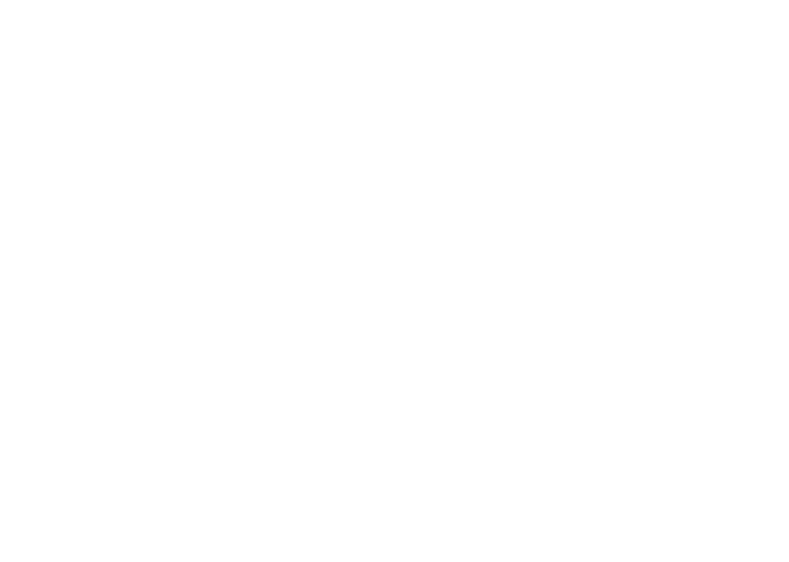
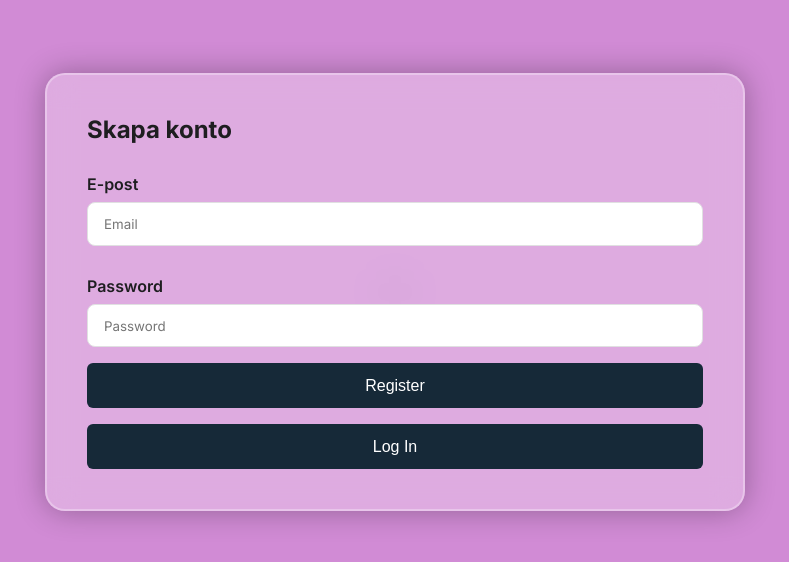
Before and after one commit to VentixeLabsMVP/frontend, a React (Vite) app: page /auth/signup in a window 1280 px wide. Before the commit this address had no page. Shown: the part 108-670 px from the top of the page, without its empty margins (245-1034 px from the left). Built offline with nearby package versions, Linux system fonts and the light colour scheme.

Commit message:
added more space around modal

```diff
--- a/src/App.css
+++ b/src/App.css
@@ -771,17 +771,6 @@ transition: transform 0.5s ease-in-out, opacity 0.5s ease-in-out, box-shadow 0.5
   outline: none;
 }
 
-
-.event-details-card{
-  background-color: var(--grey-60);
-  border-radius: 14px;
-  height: 800px;
-  padding: 1rem;
-  width: 800px
-}
-
-
-
 /* edit modal */
 .edit-event-modal {
   position: fixed;
@@ -869,10 +858,184 @@ transition: transform 0.5s ease-in-out, opacity 0.5s ease-in-out, box-shadow 0.5
 }
 
 
+
+/* event page */
 .event-details-card{
-  background-color: var(--grey-60);
-  border-radius: 14px;
-  height: 800px;
+  background-color: var(--grey-10);
+  border-radius: 16px;
   padding: 1rem;
-  width: 800px
 }
+
+.event-details-header{
+  display:flex;
+  justify-content: flex-end;
+  gap: 0.3rem;
+}
+
+.image-area {
+  background-color: var(--cool-grey-40);
+  border-radius: 1rem 1rem 0rem 0rem;
+  margin-top: 1rem;
+  width: 100%;
+  height: 100px;
+}
+
+.event-details {
+  background-color: var(--grey-10);
+  padding: 1rem;
+  display: grid;
+  row-gap: 1rem;
+}
+
+.section-divider::before {
+  content: "";
+  display: block;
+  height: 1px;
+  width: 100%;
+  background-color: var(--grey-30);
+}
+.event-location {
+  display: flex;
+  align-items: center;
+  gap: 0.8rem;
+}
+
+
+.event-date {
+  display: flex;
+  align-items: center;
+  gap: 0.8rem;
+}
+
+.event-ticket-info {
+  display: flex;
+  justify-content: flex-end;
+}
+.event-ticket-info span {
+  font-family: var(--font);
+  font-size: 1.5rem;
+  font-weight: 600;
+  color: var(--primary-100);
+}
+.about-event {
+  display: grid;
+  gap:1rem;
+  span {
+    font-weight: 600;
+    color: var(--secondary-100);
+  }
+  p {
+    color: var(--grey-90);
+  }
+}
+
+.event-delete-btn{
+    display: flex;
+    justify-content: center;
+    align-items: center;
+    border-radius: 12px;
+    border: transparent;
+    gap: 1rem;
+    background-color: var(--cool-grey-20);
+    color: var(--secondary-100);
+    font-size: 1rem;
+    font-family: var(--font);
+    border-color: var(--cool-grey-20);
+    padding: 0.8rem 2rem;
+    margin-bottom: 1rem;
+    &:hover, &:focus{
+    background-color: var(--primary-90);
+    box-shadow: 0 2px 8px rgba(0, 0, 0, 0.2);
+    cursor: pointer;
+  }
+}
+.event-update-btn{
+    display: flex;
+    justify-content: center;
+    align-items: center;
+    border-radius: 12px;
+    border: transparent;
+    gap: 1rem;
+    background-color: var(--cool-grey-20);
+    color: var(--secondary-100);
+    font-size: 1rem;
+    font-family: var(--font);
+    border-color: var(--cool-grey-20);
+    padding: 0.8rem 2rem;
+    margin-bottom: 1rem;
+
+    &:hover, &:focus{
+    background-color: var(--primary-90);
+    box-shadow: 0 2px 8px rgba(0, 0, 0, 0.2);
+    cursor: pointer;
+  }
+}
+
+.signup-wrapper {
+  position: fixed;
+  top: 50%;
+  left: 50%;
+  transform: translate(-50%, -50%);
+  width: 100dvw;
+  height: 100dvh;
+  background: var(--primary-90-opacity);
+  display: flex;
+  justify-content: center;
+  align-items: center;
+  z-index: 10000;
+}
+
+.signup-form {
+  display: grid;
+  grid-template-columns: 1fr;
+  gap:1rem;
+  width: 90%;
+  max-width: 700px;
+  background: rgba(255, 255, 255, 0.28);
+  border: 2px solid rgba(255, 255, 255, 0.3);
+  border-radius: 20px;
+  backdrop-filter: blur(15px);
+  box-shadow: 0 0 30px rgba(0, 0, 0, 0.3);
+  padding: 40px;
+  position: relative;
+  z-index: 999;
+  transition: box-shadow 0.3s ease-in-out;
+}
+.signup-form:hover,
+.signup-form:focus-within {
+  box-shadow: 0 0 10px var(--primary-50);
+}
+
+.form-group input {
+  padding: 0.8rem 1rem;
+  border: 1px solid var(--input-border-color);
+  border-radius: 8px;
+  background-color: var(--input-background-color);
+  color: var(--input-text-color);
+  font-family: var(--font);
+  transition: border-color 0.3s ease;
+}
+
+.form-group input:focus{
+  border-color: var(--input-border-focus-color);
+  outline: none;
+}
+
+.signup-btn {
+ width: 100%;
+ height: 45px;
+ background: #162938;
+ border: none;
+ outline: none;
+ border-radius: 6px;
+ cursor: pointer;
+ font-size: 1em;
+ color: #fff;
+ font-weight: 500;
+ transition: box-shadow 0.2s ease, transform 0.2s ease;
+}
+.signup-btn:focus-within,
+.signup-btn:hover{
+  box-shadow: 0 0 10px var(--primary-50);
+  transform: scale(1.05);
+  }
--- a/src/App.jsx
+++ b/src/App.jsx
@@ -4,15 +4,28 @@ import CenterLayout from './assets/layouts/CenterLayout'
 import Portallayout from './assets/layouts/Portallayout'
 import Events from './assets/pages/Events'
 import EventDetails from './assets/pages/EventDetails'
+
+
+import SignupPage from './assets/pages/SignUp';
+// import LoginPage from './assets/pages/Login';
+// import VerifyPage from './assets/pages/Verify';
 function App() {
 
 
   return (
     <Routes>
+      {/*event page portal  */}
       <Route path="/" element={<Portallayout />}>
         <Route index element={<Events />} />
         <Route path="events" element={<Events />} />
         <Route path="/events/:id" element={<EventDetails />} />
+      </Route>
+
+      {/* authportal */}
+      <Route path="/auth" element={<CenterLayout />}>
+        {/* <Route path="login" element={<LoginPage />} /> */}
+        <Route path="signup" element={<SignupPage />} />
+        {/* <Route path="verify" element={<VerifyPage />} /> */}
       </Route>
     </Routes>
   )
--- /dev/null
+++ b/src/assets/components/SignUpForm.jsx
@@ -0,0 +1,66 @@
+import { useState } from 'react';
+
+const SignUpForm = () => {
+  // creates a statevariable containing empty email and password
+  const [form, setForm] = useState({ email: '', password: '' });
+
+  //updates the correct fields in form
+  const handleChange = (e) => {
+    // ... is a spread operator that copys key-value-pairs. so you can update specifik fields
+    setForm({ ...form, [e.target.name]: e.target.value });
+  };
+
+ const handleSubmit = async (e) => {
+  e.preventDefault();
+
+  try {
+    const res = await fetch('https://localhost:7093/api/account/signup', {
+      method: 'POST',
+      headers: { 'Content-Type': 'application/json' },
+      body: JSON.stringify(form)
+    });
+
+    if (res.ok) {
+      console.log('Registration was successfull');
+    } else {
+      console.error('Registration was NOT successfull');
+    }
+  } catch (error) {
+    console.error('Network Error:', error);
+  }
+};
+
+  return (
+    <form onSubmit={handleSubmit} className="signup-form">
+      <h2>Skapa konto</h2>
+      <div className="form-group">
+        <label htmlFor="email">E-post</label>
+        <input
+          type="email"
+          name="email"
+          id="email"
+          placeholder="Email"
+          value={form.email}
+          onChange={handleChange}
+        />
+      </div>
+      <div className="form-group">
+      <label htmlFor="password">Password</label>
+      <input
+        type="password"
+        name="password"
+        placeholder="Password"
+        value={form.password}
+        onChange={handleChange}
+        required
+      />
+      </div>
+
+      <button type="submit" className="signup-btn">Register</button>
+
+      <button type="submit" className="signup-btn">Log In</button>
+    </form>
+  );
+};
+
+export default SignUpForm;
--- a/src/assets/pages/EventDetails.jsx
+++ b/src/assets/pages/EventDetails.jsx
@@ -12,6 +12,13 @@ const EventDetails = () => {
   const [event, setEvent] = useState(null);
   const [deleted, setDeleted] = useState(false);
   const [isEditOpen, setIsEditOpen] = useState(false);
+
+  const formatDate = (date) =>
+  new Date(date).toLocaleDateString("en-US", {
+    year: "numeric",
+    month: "long",
+    day: "numeric"
+  });
 
   useEffect(() => {
     fetch(`https://localhost:7260/api/event/${id}`)
@@ -51,24 +58,44 @@ const EventDetails = () => {
         eventData={event}
         onEventUpdated={() => {
           setIsEditOpen(false);
-          navigate('/events'); // eller ladda om/visa meddelande
+          navigate('/events');
         }}
       />
       <div className="event-details-header">
-      <button className="delete-button" onClick={handleDelete}>
+      <button className="event-delete-btn" onClick={handleDelete}>
         <span>Delete</span>
       </button>
-      <button className="update-button" onClick={() => setIsEditOpen(true)}>
+      <button className="event-update-btn" onClick={() => setIsEditOpen(true)}>
         <span>Update</span>
       </button>
       </div>
+      <div className="section-divider"></div>
+      <div className="image-area"></div>
       <div className="event-details">
         <h2>{event.eventName}</h2>
-        <p>Plats: {event.address.city}</p>
-        <p>Gata: {event.address.streetName}</p>
-        <p>Datum: {event.startDate} - {event.endDate}</p>
-        <p>Beskrivning: {event.description}</p>
-        <p>Pris: ${event.price}</p>
+
+        <div className="event-date">
+          <i className="fa-light fa-calendar-plus"></i>
+          <p>Date: {formatDate(event.startDate)} – {formatDate(event.endDate)}</p>
+        </div>
+        <div className="event-location">
+          <i className="fa-light fa-location-dot"></i>
+          <p>Plats: {event.address.city}</p>
+          <p>Gata: {event.address.streetName}</p>
+        </div>
+        <div className="section-divider"></div>
+
+
+        <div className="event-ticket-info">
+          <span>${event.price}</span>
+        </div>
+        <div className="section-divider"></div>
+
+        <div className="about-event">
+          <span>About Event</span>
+          <p> {event.description}</p>
+        </div>
+
       </div>
     </div>
 
--- a/src/assets/pages/SignUp.jsx
+++ b/src/assets/pages/SignUp.jsx
@@ -0,0 +1,9 @@
+import SignupForm from '../components/SignUpForm';
+
+const SignupPage = () => (
+  <div className="signup-wrapper">
+    <SignupForm />
+  </div>
+);
+
+export default SignupPage;
```
